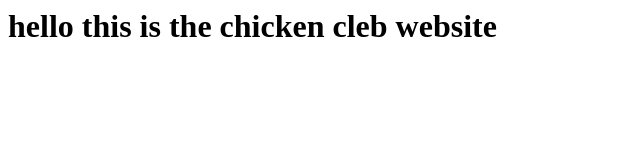
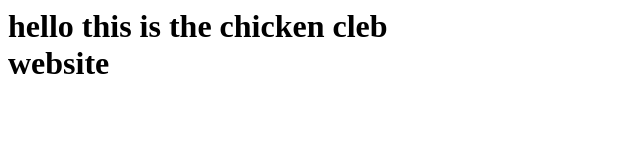
Before and after one commit to chickencleb/clebsite, a plain HTML site: page index.html in a window 1280 px wide. Shown: the whole page, without its empty margins (0-640 px from the left). Drawn offline with Linux system fonts and the light colour scheme.

Commit message:
Update index.html

```diff
--- a/index.html
+++ b/index.html
@@ -1,4 +1,4 @@
 <body>
-<h1> hello this is the chicken cleb
+<h1> hello this is the chicken cleb <br>
 website</h1>
 </body>
```
